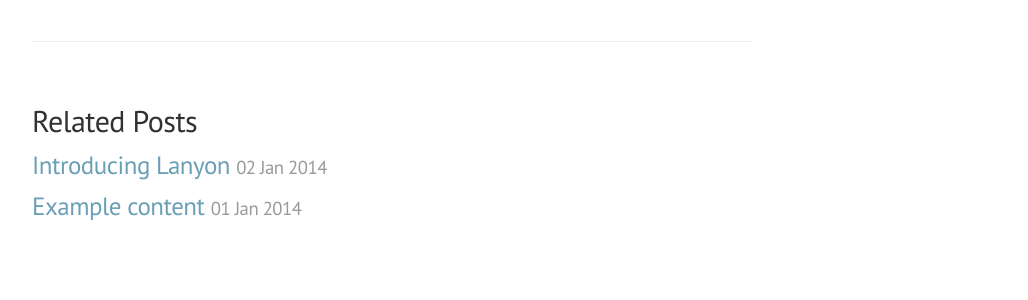
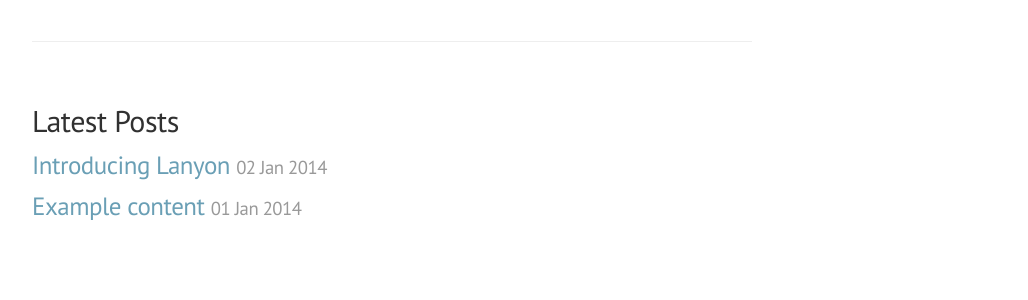
Before and after one commit to DoTTak/DoTTak.github.io, a Jekyll site: the page built from _posts/2013-12-31-whats-jekyll.md, in a window 1280 px wide. Shown: the part 547-847 px from the top of the page, without its empty margins (248-1276 px from the left). Built offline with Jekyll 4.4.1, drawn with Linux system fonts in a browser that asks for light colours; nearby versions of some CDN libraries; comment, search, counter and statistics services are not loaded.

Commit message:
포스트 하단 문구 변경[Related -> Latest

```diff
--- a/_layouts/post.html
+++ b/_layouts/post.html
@@ -16,7 +16,7 @@ layout: default
 </div>
 
 <div class="related">
-  <h2>Related Posts</h2>
+  <h2>Latest Posts</h2>
   <ul class="related-posts">
     {% for post in site.related_posts limit:3 %}
       <li>
```
